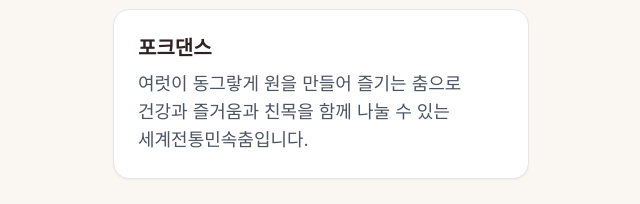
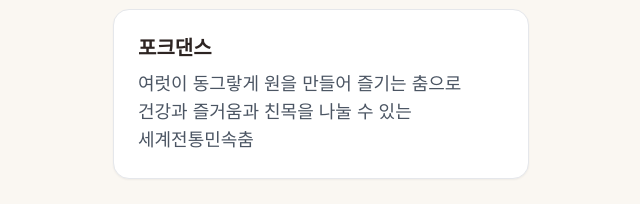
Before and after one commit to sinetmul010-cpu/senior-mood-activity, a React (Vite) app: page / in a window 1280 px wide. Shown: the part 1267-1471 px from the top of the page, without its empty margins (319-959 px from the left). Built offline with nearby package versions, Linux system fonts and the light colour scheme; a web font is replaced by a local one.

Commit message:
fix: 포크댄스 소개 문구 간결화 수정

```diff
--- a/src/App.jsx
+++ b/src/App.jsx
@@ -225,7 +225,7 @@ const DANCE_PROGRAMS = [
   {
     id: 'folk',
     title: '포크댄스',
-    description: '여럿이 동그랗게 원을 만들어 즐기는 춤으로 건강과 즐거움과 친목을 함께 나눌 수 있는 세계전통민속춤입니다.'
+    description: '여럿이 동그랗게 원을 만들어 즐기는 춤으로 건강과 즐거움과 친목을 나눌 수 있는 세계전통민속춤'
   }
 ];
 
```
